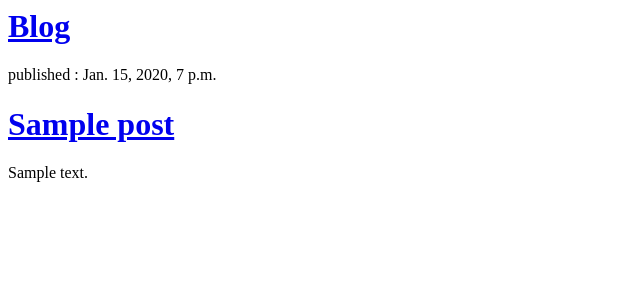
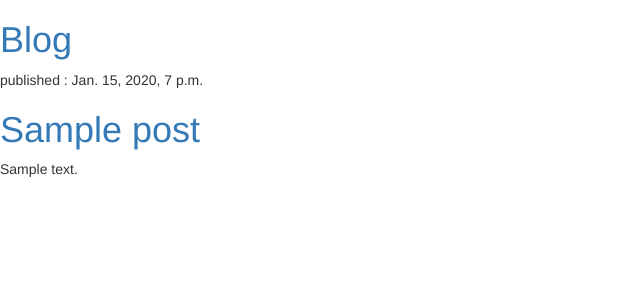
Before and after one commit to Naruu/DjangoProject, a Django app: template blog/templates/blog/post_list.html in a window 1280 px wide. Shown: the top 300 px of the page, without its empty margins (0-640 px from the left). Run offline with Django 3.2, Linux system fonts and the light colour scheme; the template is opened without the code that fills it: values that come from a table or form of the project are taken from there, others are empty; tables that the repository leaves empty hold one stand-in row (values such as "Sample post"); some libraries are stand-ins or nearby versions.

Commit message:
bootstrap applied

```diff
--- a/blog/models.py
+++ b/blog/models.py
@@ -5,8 +5,8 @@ class Post(models.Model) :
     author = models.ForeignKey('auth.User', on_delete=models.CASCADE)
     title = models.CharField(max_length = 200)
     text = models.TextField()
-    created_date = models.DateTimeField(default = timezone.now)
-    published_date = models.DateTimeField(blank = True, null =True)
+    created_date = models.DateTimeField(default=timezone.now)
+    published_date = models.DateTimeField(blank=True, null=True)
 
     def publish(self):
         self.published_date = timezone.now()
--- a/blog/templates/blog/post_list.html
+++ b/blog/templates/blog/post_list.html
@@ -1,3 +1,7 @@
+<head>
+    <link rel="stylesheet" href="//maxcdn.bootstrapcdn.com/bootstrap/3.2.0/css/bootstrap.min.css"
+    <link rel="stylesheet" href="//maxcdn.bootstrapcdn.com/bootstrap/3.2.0/css/bootstrap-theme.min.css"
+</head>
 <div>
     <h1><a href = "/"> Blog </a></h1>
 </div>
--- a/blog/views.py
+++ b/blog/views.py
@@ -3,5 +3,5 @@ from .models import Post
 from django.utils import timezone
 
 def post_list(request)  :
-    posts = Post.objects.filter(published_date__lte = timezone.now()).order_by('published_date')
-    return render(request, 'blog/post_list.html', {'posts' : posts})
+    posts = Post.objects.filter(published_date__lte=timezone.now()).order_by('published_date')
+    return render(request, 'blog/post_list.html', {'posts': posts})
```
